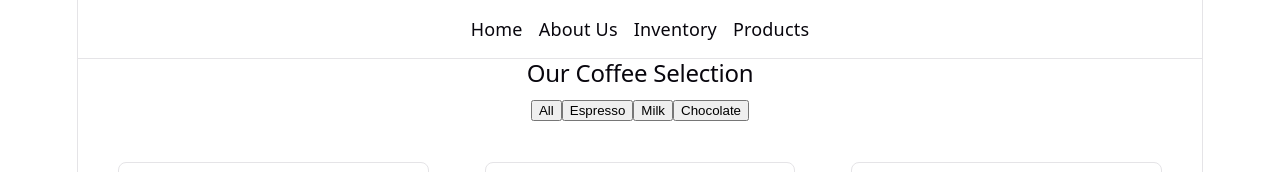
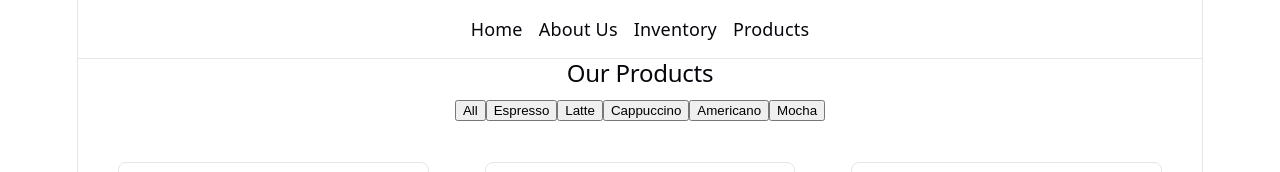
Before and after one commit to kabilhussain/N8NTestProject, a React (Vite) app in the folder my-react-app/: page /products in a window 1280 px wide. Shown: the top 172 px of the page. Built offline with nearby package versions, Linux system fonts and the light colour scheme.

Commit message:
fix: Wrap the list of CoffeeCards in a .products-grid contai (#10)

```diff
--- a/my-react-app/src/components/Products.jsx
+++ b/my-react-app/src/components/Products.jsx
@@ -2,47 +2,50 @@ import React, { useState } from 'react'
 import CoffeeCards from './CoffeeCards.jsx'
 import './Products.css'
 
-const allProducts = [
-  { id: 1, name: 'Espresso', description: 'A strong, full-flavored coffee.', price: 2.5, tags: ['Espresso'] },
-  { id: 2, name: 'Latte', description: 'Smooth espresso with steamed milk.', price: 3.5, tags: ['Milk', 'Espresso'] },
-  { id: 3, name: 'Cappuccino', description: 'Espresso, steamed milk, and foam.', price: 3.0, tags: ['Milk', 'Espresso'] },
-  { id: 4, name: 'Americano', description: 'Espresso with hot water.', price: 2.75, tags: ['Espresso'] },
-  { id: 5, name: 'Mocha', description: 'Chocolate, espresso, and steamed milk.', price: 4.0, tags: ['Chocolate', 'Milk', 'Espresso'] },
-  // add more products as needed
+const PRODUCTS = [
+  { id: 1, name: 'Espresso', category: 'espresso', price: 2.5 },
+  { id: 2, name: 'Latte', category: 'latte', price: 3.2 },
+  { id: 3, name: 'Cappuccino', category: 'cappuccino', price: 3.0 },
+  { id: 4, name: 'Americano', category: 'americano', price: 2.0 },
+  { id: 5, name: 'Mocha', category: 'mocha', price: 3.5 },
+  { id: 6, name: 'Flat White', category: 'latte', price: 3.0 },
 ]
 
-const availableTags = ['All', 'Espresso', 'Milk', 'Chocolate']
+const CATEGORIES = ['all', 'espresso', 'latte', 'cappuccino', 'americano', 'mocha']
 
 export default function Products() {
-  const [selectedTag, setSelectedTag] = useState('All')
+  const [filter, setFilter] = useState('all')
 
-  const filtered = selectedTag === 'All'
-    ? allProducts
-    : allProducts.filter(p => p.tags.includes(selectedTag))
+  const filteredProducts =
+    filter === 'all'
+      ? PRODUCTS
+      : PRODUCTS.filter((p) => p.category === filter)
+
+  const handleAdd = (product) => {
+    // implement adding to inventory (e.g. via context or callback)
+    console.log(`Add to inventory:`, product)
+  }
 
   return (
     <div className="products-page">
-      <h2>Our Coffee Selection</h2>
+      <h2>Our Products</h2>
       <div className="products-filters">
-        {availableTags.map(tag => (
+        {CATEGORIES.map((cat) => (
           <button
-            key={tag}
-            className={tag === selectedTag ? 'active' : ''}
-            onClick={() => setSelectedTag(tag)}
+            key={cat}
+            className={filter === cat ? 'active' : ''}
+            onClick={() => setFilter(cat)}
           >
-            {tag}
+            {cat.charAt(0).toUpperCase() + cat.slice(1)}
           </button>
         ))}
       </div>
       <div className="products-grid">
-        {filtered.map(product => (
+        {filteredProducts.map((product) => (
           <CoffeeCards
             key={product.id}
-            id={product.id}
-            name={product.name}
-            description={product.description}
-            price={product.price}
-            tags={product.tags}
+            product={product}
+            onAdd={() => handleAdd(product)}
           />
         ))}
       </div>
```
